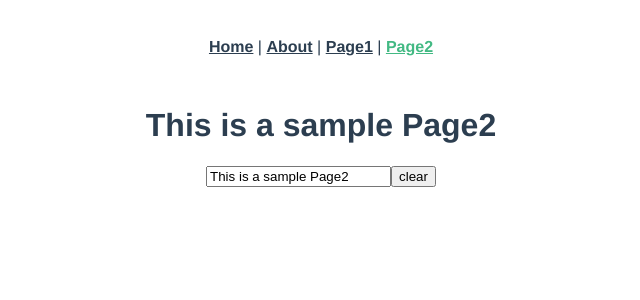
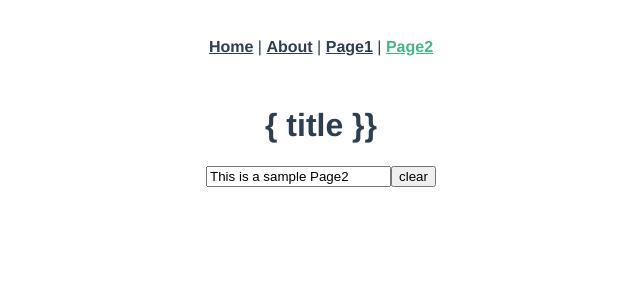
Before and after one commit to merci10/vue-app-001, a Vue app: page /page2 in a window 1280 px wide. Shown: the top 300 px of the page, without its empty margins (319-959 px from the left). Built offline with nearby package versions, Linux system fonts and the light colour scheme.

Commit message:
Page2 フォーマット修正 Page1 関数追加(動かない)

```diff
--- a/src/views/Page1.vue
+++ b/src/views/Page1.vue
@@ -6,15 +6,13 @@
     <h2>Products</h2>
     <ul>
       <li>
-        iPhoneXR<br>
+        iPhoneXR<br />
         <button type="button" @click="countUp()">add</button>
       </li>
     </ul>
     <div>----------------------------------------------------------------</div>
     <ul>
-      <li v-if="count > 0">
-        iPhoneXR x{{ count }}
-      </li>
+      <li v-if="count > 0">iPhoneXR x{{ count }}</li>
     </ul>
   </div>
 </template>
@@ -45,7 +43,7 @@ li {
 }
 
 li::before {
-  content: '・';
+  content: "・";
   display: inline-block;
 }
 </style>
--- a/src/views/Page2.vue
+++ b/src/views/Page2.vue
@@ -1,7 +1,7 @@
 <template>
   <div class="page2">
-    <h1 v-if="title.length > 0">
-      {{ title }}
+    <h1 v-if="title.length > 0" v-bind:title="title">
+      { title }}
     </h1>
     <h1 v-else>
       Title is empty...
@@ -22,6 +22,14 @@ export default {
     clear() {
       this.title = "";
     }
+  },
+  computed: {
+    reverseTitle: function() {
+      return this.title
+        .split("")
+        .reverse()
+        .join("");
+    }
   }
 };
 </script>
```
